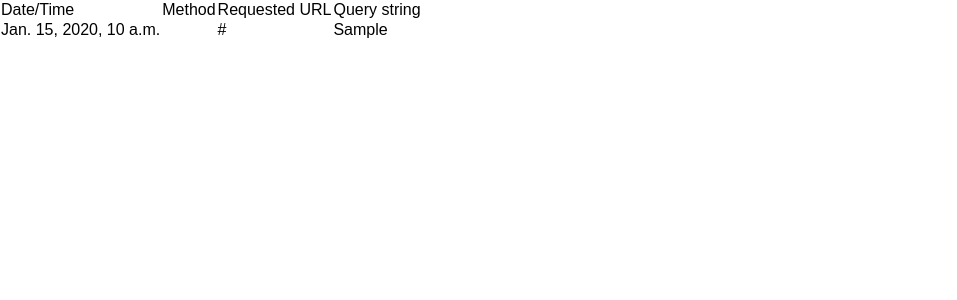
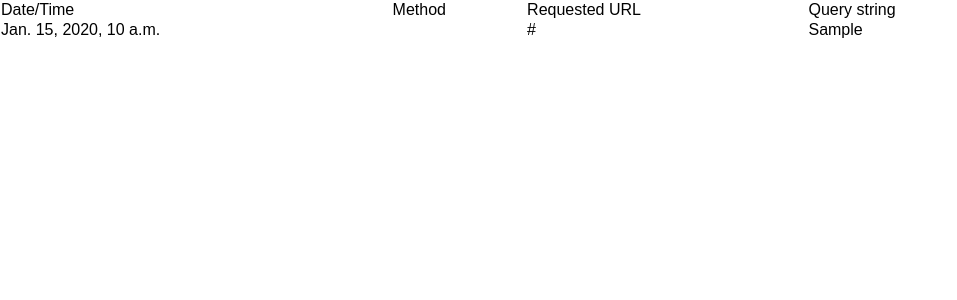
Before and after one commit to willburninhell/42cctest, a Django app: template testproj/core/templates/core/requests.html in a window 1280 px wide. Shown: the top 300 px of the page, without its empty margins (0-957 px from the left). Run offline with Django 3.2, Linux system fonts and the light colour scheme; the template is opened without the code that fills it: most values are stand-ins (such as "Sample title", 1, 10 or a date in 2020); parts of the project's set-up code (start-up, migrations or seed data) failed here and were passed over; some libraries are stand-ins or nearby versions.

Commit message:
ticket_3: changed outlook of table with requests

```diff
--- a/static/css/main.css
+++ b/static/css/main.css
@@ -6,3 +6,9 @@
 .col1 {
 	width:50%;
 }
+.request-table {
+	width: 80%;
+	margin-left: 0;
+	border: 0;
+	border-spacing: 4;
+}
```
